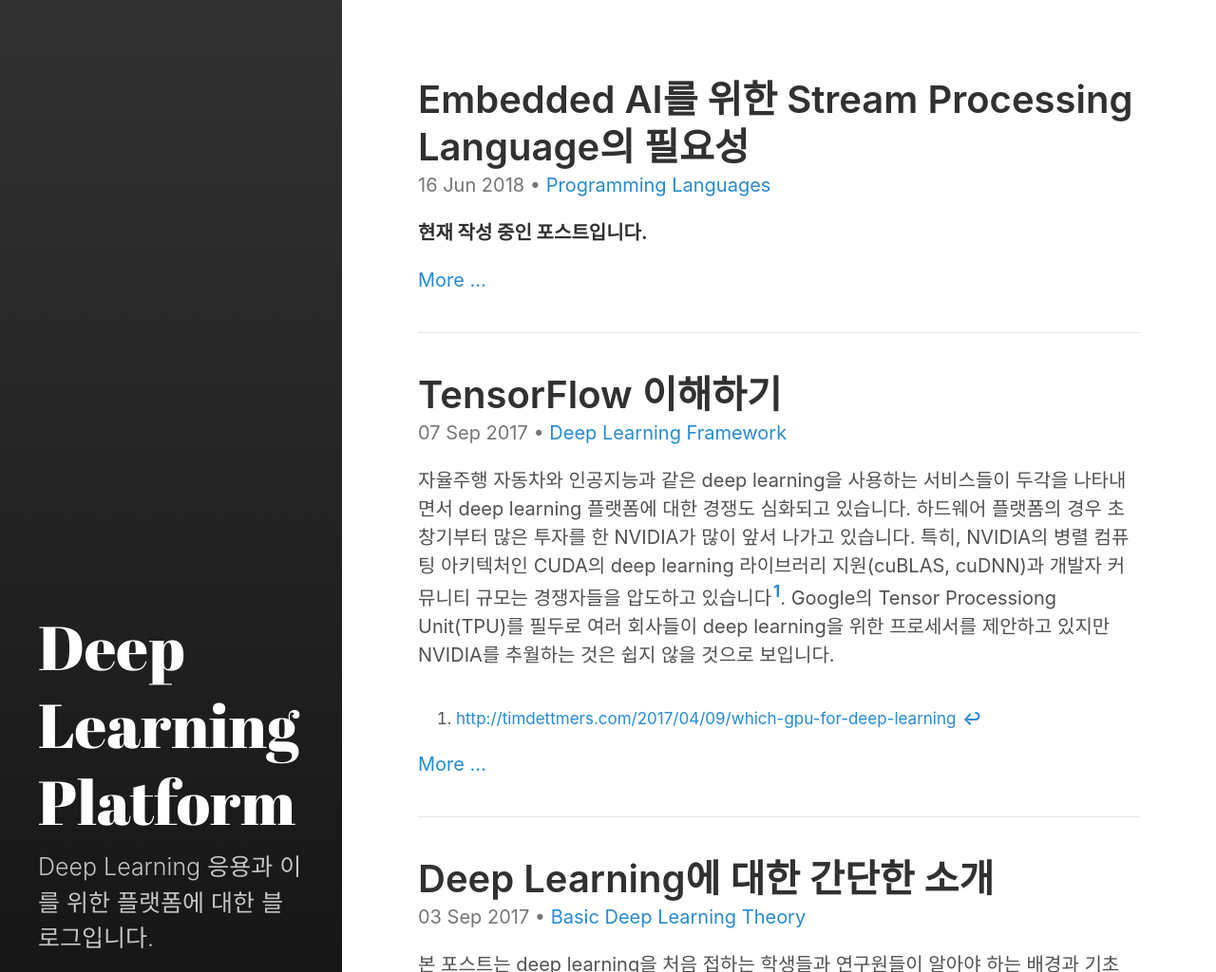
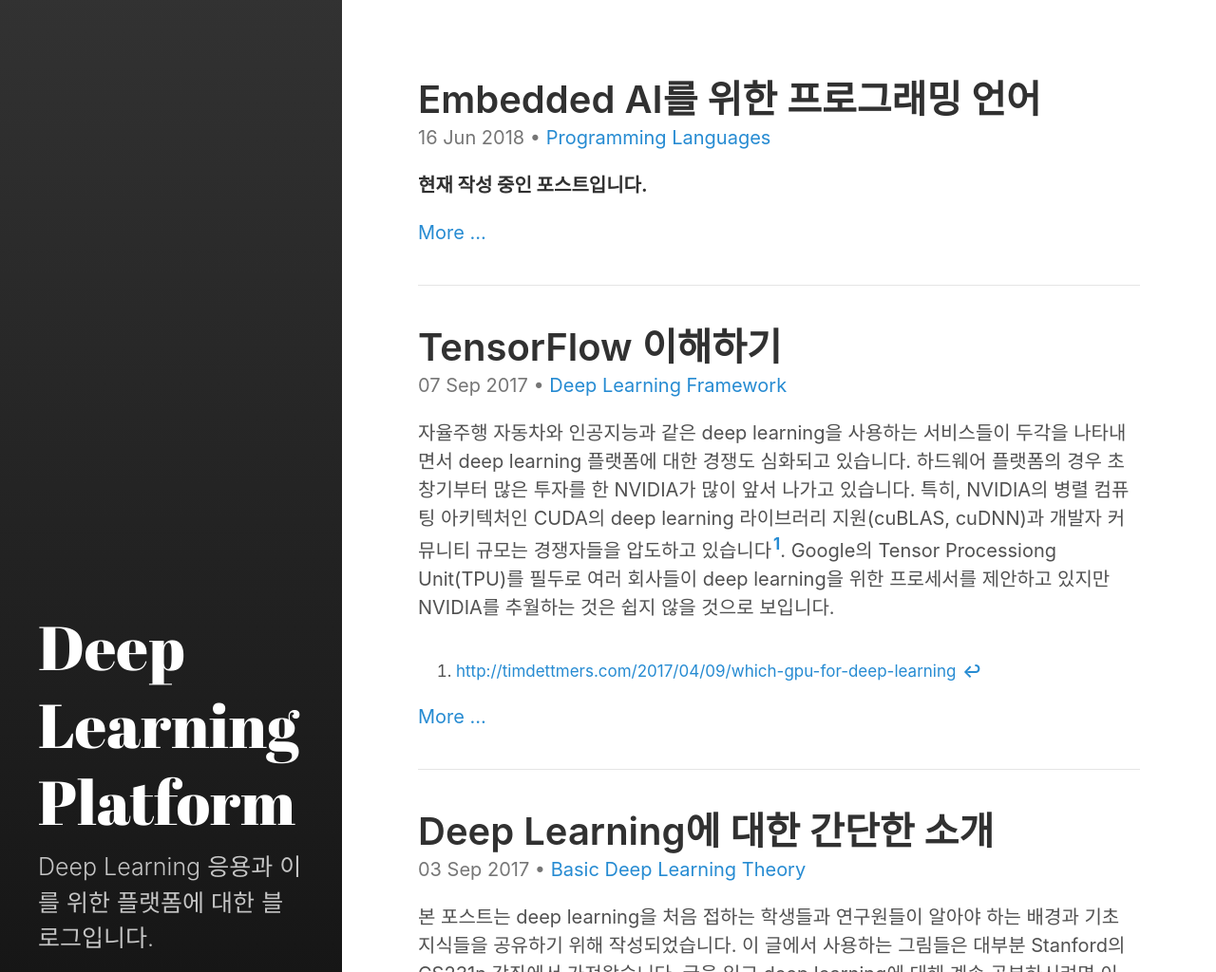
Before and after one commit to shnoh171/shnoh171.github.io, a Jekyll site: the page built from index.html, in a window 1280 px wide, cut to the strip 0-1024 px from the top of the page. Shown: the whole strip at 95% size. Built offline with Jekyll 4.4.1, drawn with Linux system fonts in a browser that asks for light colours; the list of posts is cut into pages by our own code.

Commit message:
motivation-for-stream-processing

```diff
--- a/_posts/2018-06-16-motivation-for-stream-processing-language.md
+++ b/_posts/2018-06-16-motivation-for-stream-processing-language.md
@@ -1,6 +1,6 @@
 ---
 layout: post
-title: Embedded AI를 위한 Stream Processing Language의 필요성
+title: Embedded AI를 위한 프로그래밍 언어
 categories:
   - Programming Languages
 ---
```
